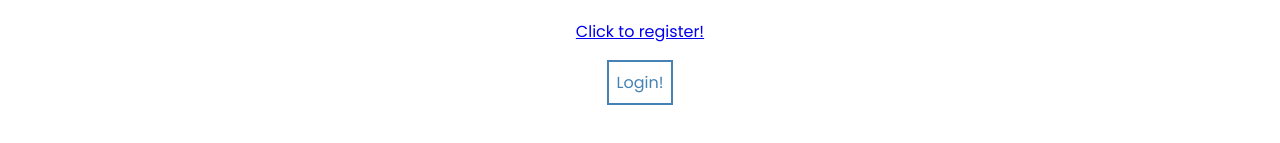
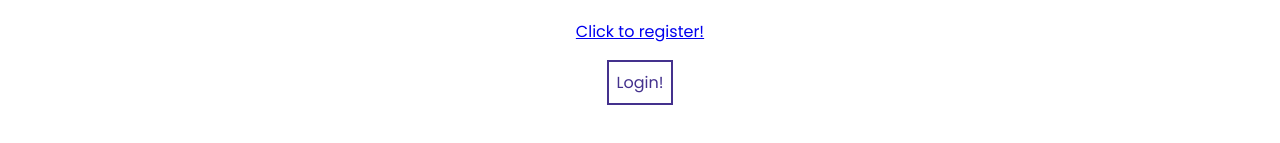
Before and after one commit to StevenBurkard/CapstoneProject, a React (Create React App) app in the folder frontend/: page /login in a window 1280 px wide. Shown: the part 261-404 px from the top of the page. Built offline with nearby package versions, Linux system fonts and the light colour scheme.

Commit message:
Changed button colors to match the color scheme of the application

```diff
--- a/frontend/src/App.css
+++ b/frontend/src/App.css
@@ -19,8 +19,8 @@ p {
 
 button {
   background-color: transparent;
-  border: 2px solid steelblue;
-  color: steelblue;
+  border: 2px solid #44318D;
+  color: #44318D;
   font-size: 1rem;
   font-family: inherit;
   max-width: 100px;
@@ -30,7 +30,7 @@ button {
 button:hover {
   cursor: pointer;
   color: white;
-  background-color: steelblue;
+  background-color: #44318D;
 }
 
 .container {
--- a/frontend/src/pages/MatchupsPage/MatchupsPage.css
+++ b/frontend/src/pages/MatchupsPage/MatchupsPage.css
@@ -18,7 +18,7 @@
     border-radius: 4px;
     border: 2px solid #44318D;
     cursor: pointer;
-    color: red;
+    color: #44318D;
 }
 
 .matchup button:hover{
```
